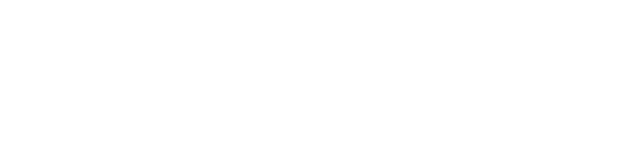
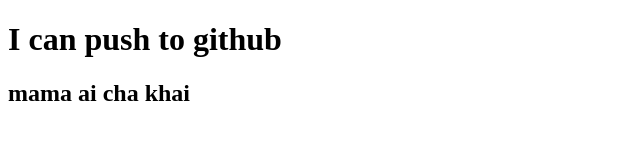
Before and after one commit to Rakib-Utsho/my-first-repo, a plain HTML site: page index.html in a window 1280 px wide. Shown: the whole page, without its empty margins (0-640 px from the left). Drawn offline with Linux system fonts and the light colour scheme.

Commit message:
added header

```diff
--- a/index.html
+++ b/index.html
@@ -7,6 +7,7 @@
     <title>My First Github REPO</title>
 </head>
 <body>
-
+    <h1>I can push to github</h1>
+    <h2>mama ai cha khai</h2>
 </body>
 </html>
```
